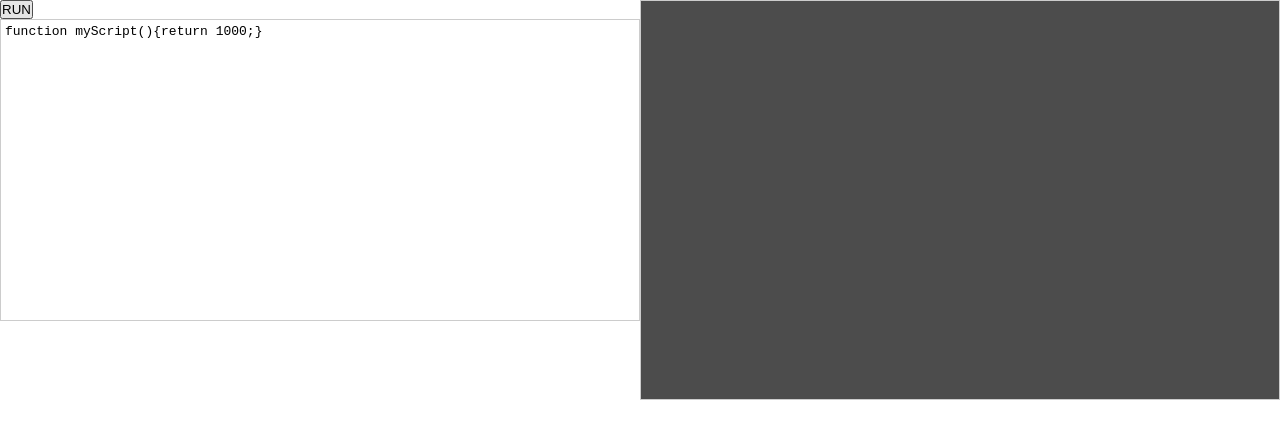
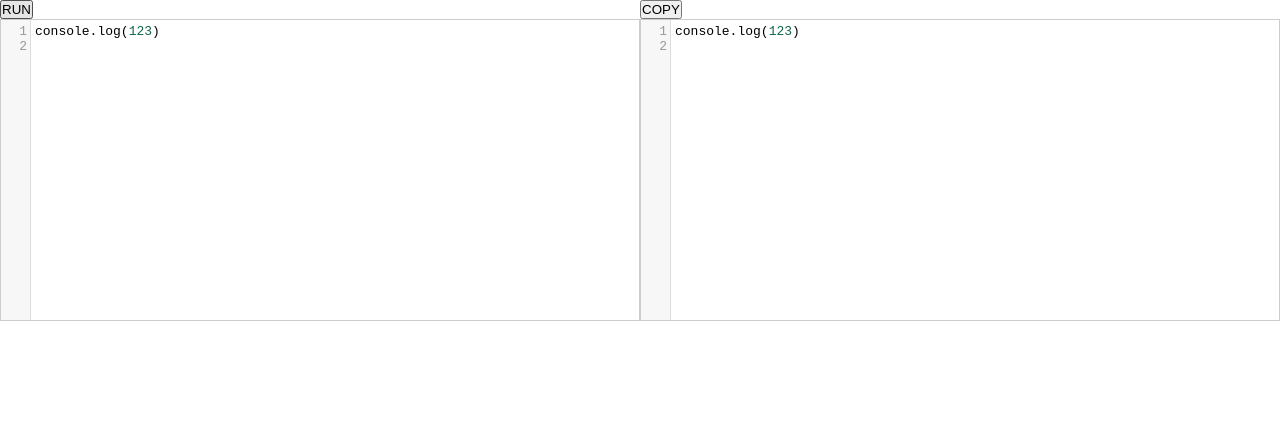
Before and after one commit to ruru365/tool, a Vue app: page / in a window 1280 px wide. Shown: the top 438 px of the page. Built offline with nearby package versions, Linux system fonts and the light colour scheme.

Commit message:
exec code and show log

```diff
--- a/package.json
+++ b/package.json
@@ -10,6 +10,7 @@
   },
   "dependencies": {
     "codemirror": "^5.65.15",
+    "rxjs": "^7.8.1",
     "vue": "^3.3.4",
     "vue-router": "^4.2.4"
   },
--- a/src/core/router/index.ts
+++ b/src/core/router/index.ts
@@ -1,5 +1,5 @@
 import { createRouter, createWebHashHistory } from 'vue-router'
-import ConsoleToolPage from '@/feature/console-tool/pages/index/index.vue'
+import ConsoleToolPage from '../../feature/console-tool/pages/index/index.vue'
 import HelloWorldVue from '../../feature/console-tool/pages/hello-world/index.vue'
 
 const routes = [
--- a/src/feature/console-tool/pages/hello-world/index.vue
+++ b/src/feature/console-tool/pages/hello-world/index.vue
@@ -13,7 +13,7 @@ const count = ref(0);
     <button type="button" @click="count++">count is {{ count }}</button>
     <p>
       Edit
-      <code>components/HelloWorld.vue</code> to test HMR
+      <code>components/HelloWorld.vue</code> to test HMR1
     </p>
   </div>
 
--- a/src/feature/console-tool/pages/index/index.ts
+++ b/src/feature/console-tool/pages/index/index.ts
@@ -1,22 +1,39 @@
 import { ref, onMounted } from 'vue'
 import CodeMirror from 'codemirror'
+import { Subject } from 'rxjs'
+declare global {
+  interface Window { IframeSub: Subject<any>; }
+}
+window.IframeSub = new Subject();
+window.IframeSub.next
+
 export default {
   setup() {
     const count = ref(0)
     const editor = ref<HTMLElement | null>(null)
     const iframe = ref<HTMLElement | null>(null)
-    const text = ref('')
-    let codeMirror: CodeMirror.Editor | null = null
+    const result = ref<HTMLElement | null>(null)
+    let editorCM: CodeMirror.Editor | null = null
+    let resultCM: CodeMirror.Editor | null = null
 
     onMounted(() => {
       if (editor.value) {
-        codeMirror = initCodeMirror(editor.value)
+        editorCM = initCodeMirror(editor.value)
       }
+      if (result.value) {
+        resultCM = initCodeMirror(result.value)
+      }
+      window.IframeSub.subscribe({
+        next: (log: any[]) => {
+          const result = log.map(item => JSON.stringify(item)).join('\n');
+          resultCM?.setValue(result)
+        }
+      })
     })
 
     function run() {
-      if (iframe.value && codeMirror) {
-        exec(iframe.value, codeMirror.getDoc().getValue())
+      if (iframe.value && editorCM) {
+        exec(iframe.value, editorCM.getDoc().getValue())
       }
 
     }
@@ -25,16 +42,18 @@ export default {
       iframe,
       editor,
       count,
-      text,
+      result,
       run
     }
   }
 }
 
+
 function initCodeMirror(dom: HTMLElement) {
   return CodeMirror(dom, {
-    value: "function myScript(){return 1000;}\n",
-    mode: "javascript"
+    value: "console.log(123)\n",
+    mode: {name: "javascript", json: true},
+    lineNumbers: true
   });
 }
 
@@ -54,7 +73,8 @@ function wrapCode(code: string) {
     `<script>
   let oConsole = window.console;
   window.console = {
-    log: () => {
+    log: (...arguments) => {
+      top.IframeSub && top.IframeSub.next(arguments)
       oConsole.log(...arguments)
     }
   }
--- a/src/feature/console-tool/pages/index/index.vue
+++ b/src/feature/console-tool/pages/index/index.vue
@@ -10,7 +10,10 @@
       <div class="editor" ref="editor"></div>
     </div>
     <div class="right">
-      <div class="result"></div>
+      <div class="menu">
+        <button @click="run()">COPY</button>
+      </div>
+      <div class="result" ref="result"></div>
     </div>
   </div>
 </template>
@@ -34,8 +37,6 @@
 
 .result {
   border: 1px solid #ccc;
-  background-color: #4c4c4c;
-  height: 400px;
 }
 
 .hide-iframe-box {
--- a/src/main.ts
+++ b/src/main.ts
@@ -1,5 +1,6 @@
 import './style.css'
 import 'codemirror/lib/codemirror.css'
+import 'codemirror/mode/javascript/javascript.js'
 
 import { createApp } from 'vue'
 import App from './App.vue'
```
Also changed, not shown: 1 other file (tests, documents, lock files or other folders).
